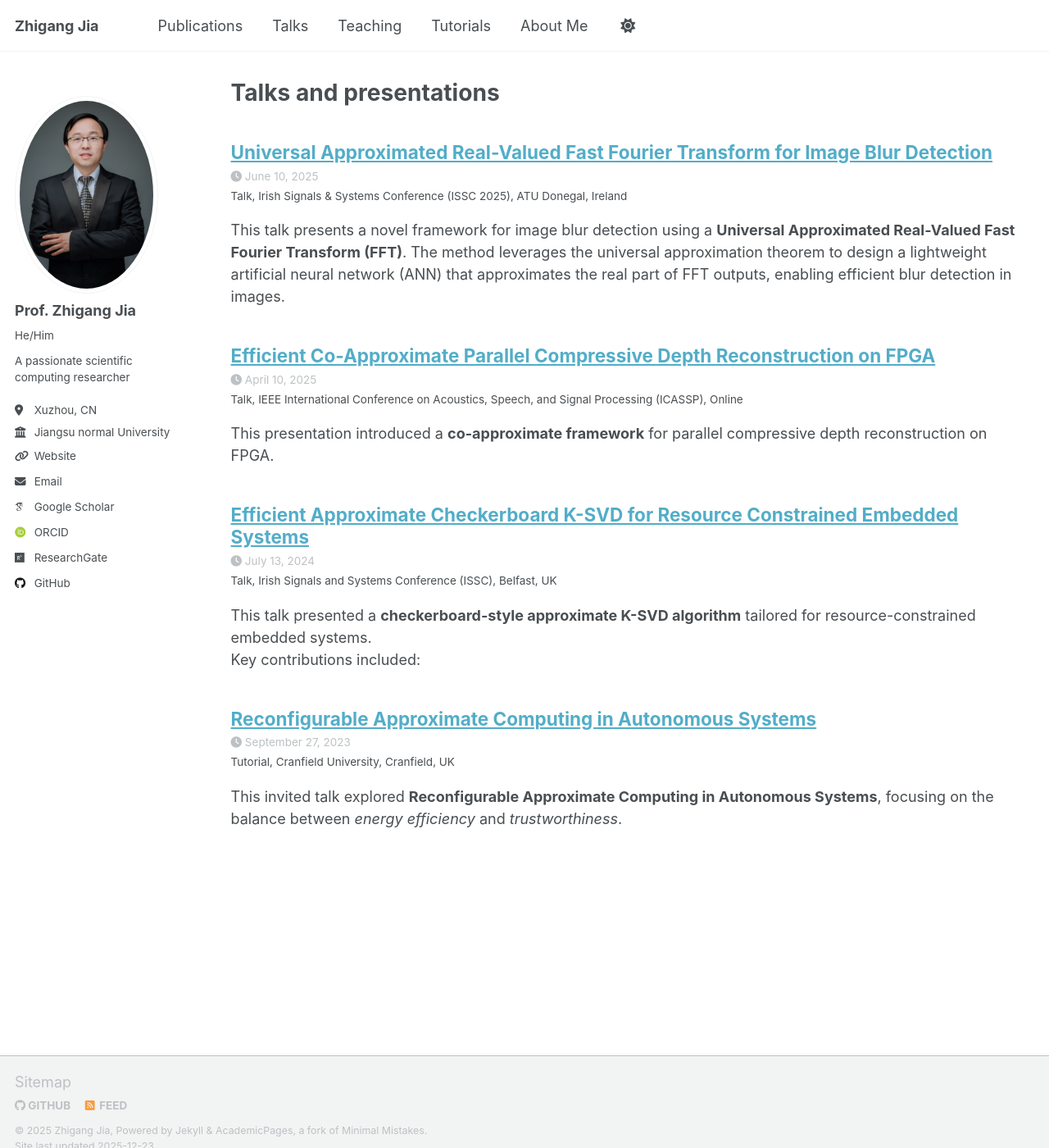
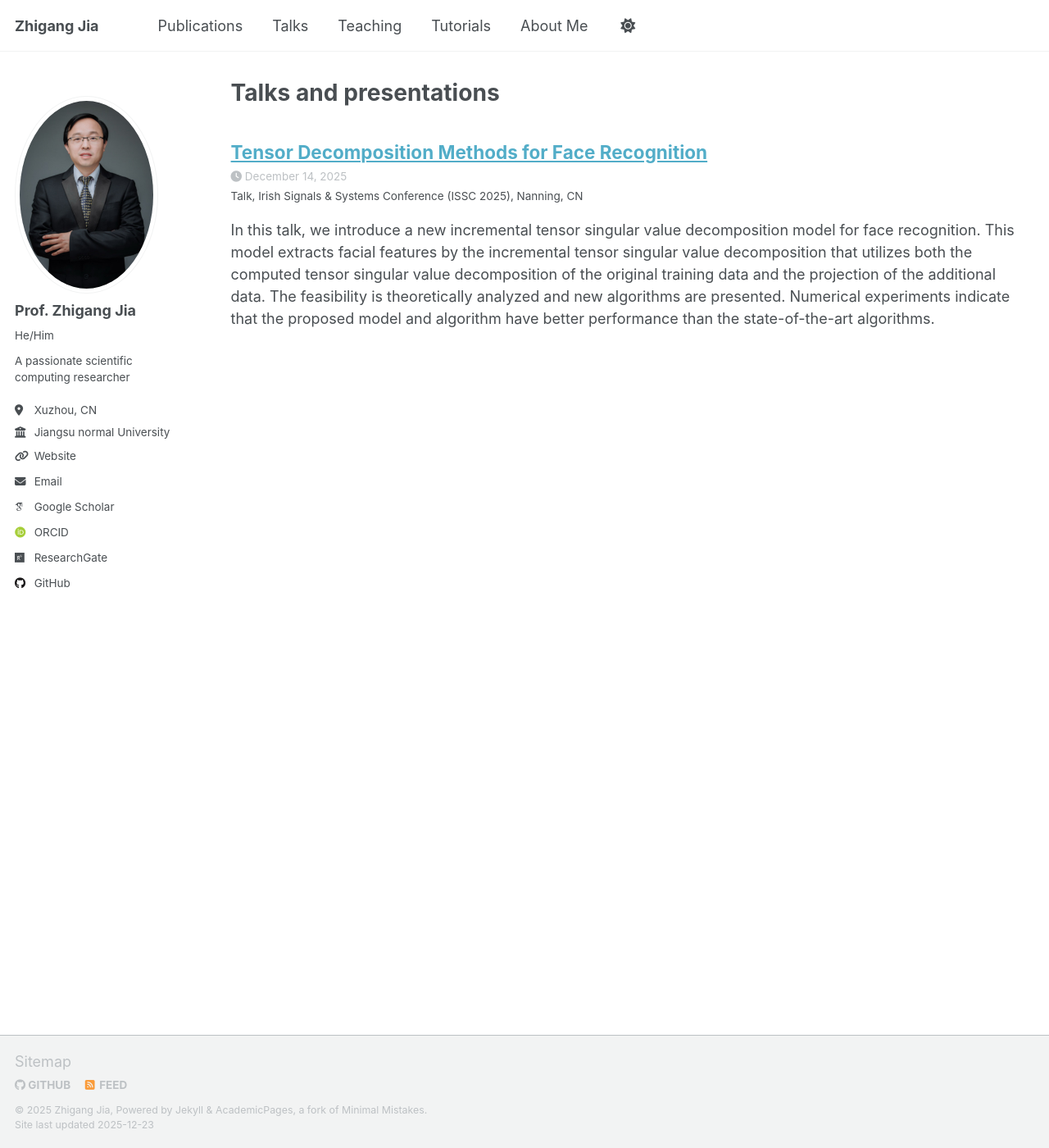
Before and after one commit to Zhigang-JIA/Zhigang-JIA.github.io, a Jekyll site: the page built from _pages/talks.html, in a window 1280 px wide and 1400 px high. Shown: the whole window at 82% size. Built offline with Jekyll 4.4.1, drawn with Linux system fonts in a browser that asks for light colours; some web fonts are replaced; a script that is not in the unit is left out.

Commit message:
fix talking

```diff
--- a/_talks/2023-09-27-Cranfield.md
+++ /dev/null
@@ -1,25 +0,0 @@
----
-title: "Reconfigurable Approximate Computing in Autonomous Systems"
-collection: talks
-type: "Tutorial"
-permalink: /talks/2023-09-27-Cranfield
-venue: "Cranfield University"
-date: 2023-09-27
-location: "Cranfield, UK"
----
-
-This invited talk explored **Reconfigurable Approximate Computing in Autonomous Systems**, focusing on the balance between *energy efficiency* and *trustworthiness*.
-
-Key themes included:
-
-- Approximate Linear Algebra and FPGA-based reconfigurability
-- Approximate accelerator generation and automation
-- Algorithmic and hardware resilience under approximation
-- Energy-efficient 3D depth reconstruction
-- Approximate model predictive control and PID controller benchmarks
-- Power scaling in fine-grained approximation
-
-The talk highlighted both the **opportunities and challenges** of deploying approximation in autonomous systems under low-SWaP (Size, Weight, and Power) constraints, emphasizing reliability, scalability, and security.
-
-![Alt text](/images/talkimg/Picture001.png "a title")
-![Alt text](/images/talkimg/Picture002.png "a title")
--- a/_talks/2024-07-13-ISSC.md
+++ /dev/null
@@ -1,25 +0,0 @@
----
-title: "Efficient Approximate Checkerboard K-SVD for Resource Constrained Embedded Systems"
-collection: talks
-type: "Talk"
-permalink: /talks/2024-07-13-ISSC
-venue: "Irish Signals and Systems Conference (ISSC)"
-date: 2024-07-13
-location: "Belfast, UK"
----
-
-This talk presented a **checkerboard-style approximate K-SVD algorithm** tailored for resource-constrained embedded systems.
-Key contributions included:
-
-- Analysis of **resource-constrained environments** (size, weight, power, cost)
-- Development of **checkerboard K-SVD** using approximate linear algebra (SXLAL library)
-- Evaluation of compressed image quality via **PSNR and SSIM**
-- Comparison of floating-point, fixed-point, and posit (Unum) arithmetic
-- Demonstrated **up to 16× reduction in computational complexity** while maintaining image quality
-- Achieved **up to 98% memory footprint reduction** using reduced precision
-
-The work showcased how approximate computing strategies can enable **efficient sparse representation** in embedded vision applications.
-
-![Alt text](/images/talkimg/Picture006.png "a title")
-![Alt text](/images/talkimg/Picture004.png "a title")
-![Alt text](/images/talkimg/Picture005.png "a title")
--- a/_talks/2025-04-10-ICASSP.md
+++ /dev/null
@@ -1,24 +0,0 @@
----
-title: "Efficient Co-Approximate Parallel Compressive Depth Reconstruction on FPGA"
-collection: talks
-type: "Talk"
-permalink: /talks/2025-04-10-ICASSP
-venue: "IEEE International Conference on Acoustics, Speech, and Signal Processing (ICASSP)"
-date: 2025-04-10
-location: "Online"
----
-
-This presentation introduced a **co-approximate framework** for parallel compressive depth reconstruction on FPGA.
-
-Key highlights included:
-
-- **Single Photon Time-of-Flight (ToF) sensing** with eye safety and SNR considerations
-- **Precision and power approximation** combining arithmetic approximation, voltage undervolting, and frequency overscaling
-- **Parallel processing design** with up to 64 processing units
-- **Approximate accelerator generation workflow** with Xilinx HLS-based synthesis
-- **Cost, performance, and fidelity trade-offs** under co-approximation
-- Demonstrated up to **60% power savings**, **significant speedups**, and **maintained depth image fidelity**
-
-The talk concluded with perspectives on error modeling, mixed-precision strategies, and compact low-power LiDAR sensing.
-
-![Alt text](/images/talkimg/Picture003.png "a title")
--- a/_talks/2025-06-10-ISSC.md
+++ b/_talks/2025-06-10-ISSC.md
@@ -1,26 +1,22 @@
 ---
-title: "Universal Approximated Real-Valued Fast Fourier Transform for Image Blur Detection"
+title: "Tensor Decomposition Methods for Face Recognition"
 collection: talks
 type: "Talk"
-permalink: /talks/2025-06-10-ISSC
+permalink: /talks/2025-12-14
 venue: "Irish Signals & Systems Conference (ISSC 2025)"
-date: 2025-06-10
-location: "ATU Donegal, Ireland"
+date: 2025-12-14
+location: "Nanning, CN"
 ---
 
-This talk presents a novel framework for image blur detection using a **Universal Approximated Real-Valued Fast Fourier Transform (FFT)**. The method leverages the universal approximation theorem to design a lightweight artificial neural network (ANN) that approximates the real part of FFT outputs, enabling efficient blur detection in images.
+In this talk, we introduce a new incremental tensor singular value decomposition model for face recognition. This model extracts facial features by the incremental tensor singular value decomposition that utilizes both the computed tensor singular value decomposition of the original training data and the projection of the additional data. The feasibility is theoretically analyzed and new algorithms are presented. Numerical experiments indicate that the proposed model and algorithm have better performance than the state-of-the-art algorithms.
 
 Key contributions include:
 
-- A real-valued FFT algorithm optimized for grayscale images, reducing computational complexity by exploiting conjugate symmetry.
-- A fully connected ANN with a single hidden layer, trained to approximate FFT outputs with reduced neuron counts.
-- Empirical validation using Kaggle image datasets (long-range, mid-range, short-range) with clear, defocused, and motion-blurred samples.
-- Performance evaluation showing up to **45% computational reduction** while maintaining detection accuracy.
-- Suitability for **resource-constrained edge devices**, such as those used in surveillance and autonomous systems.
+- New incremental tensor singular value decomposition model.
 
-This approach demonstrates a promising direction for integrating signal processing and neural approximation in real-time image analysis tasks.
+This approach demonstrates a promising direction for augmented data decomposition using existing tensor SVD decomposition.
 
-Presented by **Xinghao Wang**, Queen's University Belfast, at ISSC 2025.
+Presented by **Zhigang Jia**, Jiangsu Normal University, at Nanning 2025.
 
 ![Alt text](/images/talkimg/Picture007.png "a title")
 ![Alt text](/images/talkimg/Picture008.png "a title")
```
Also changed, not shown: 3 other files.
